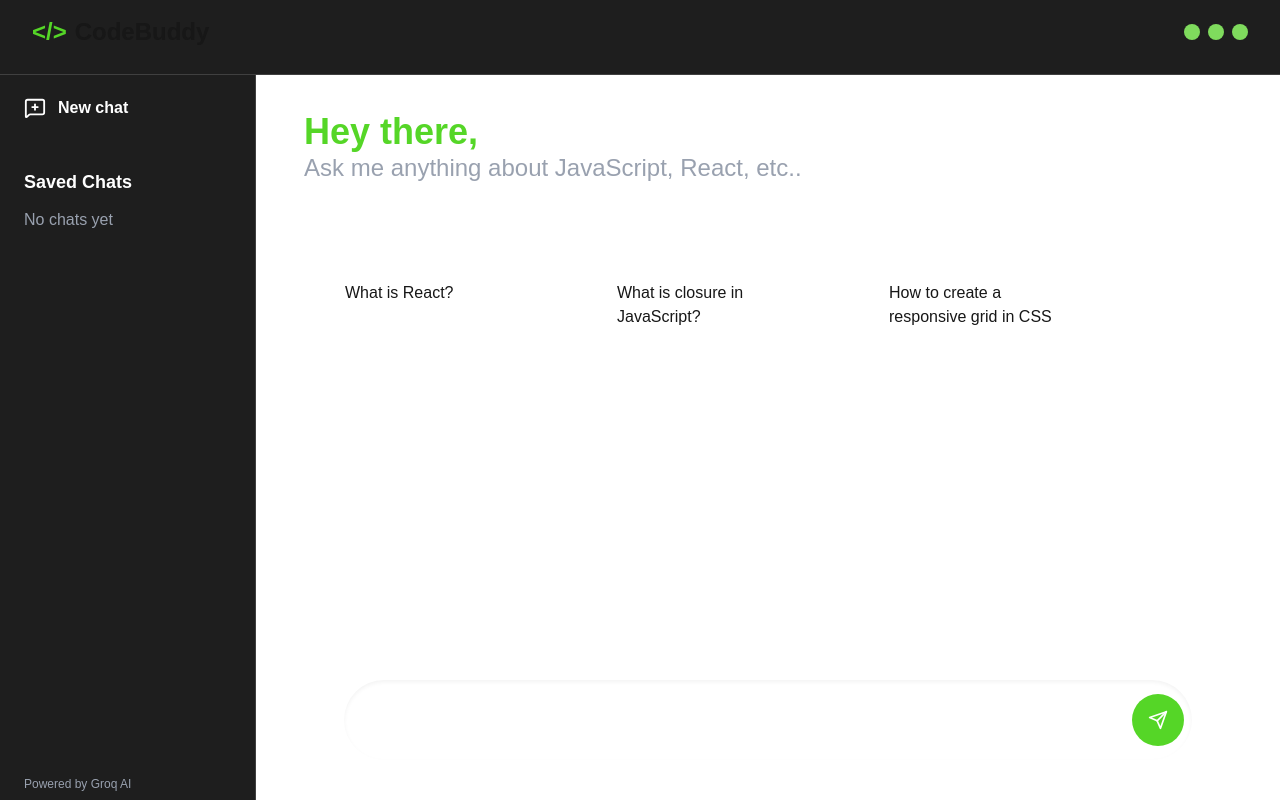
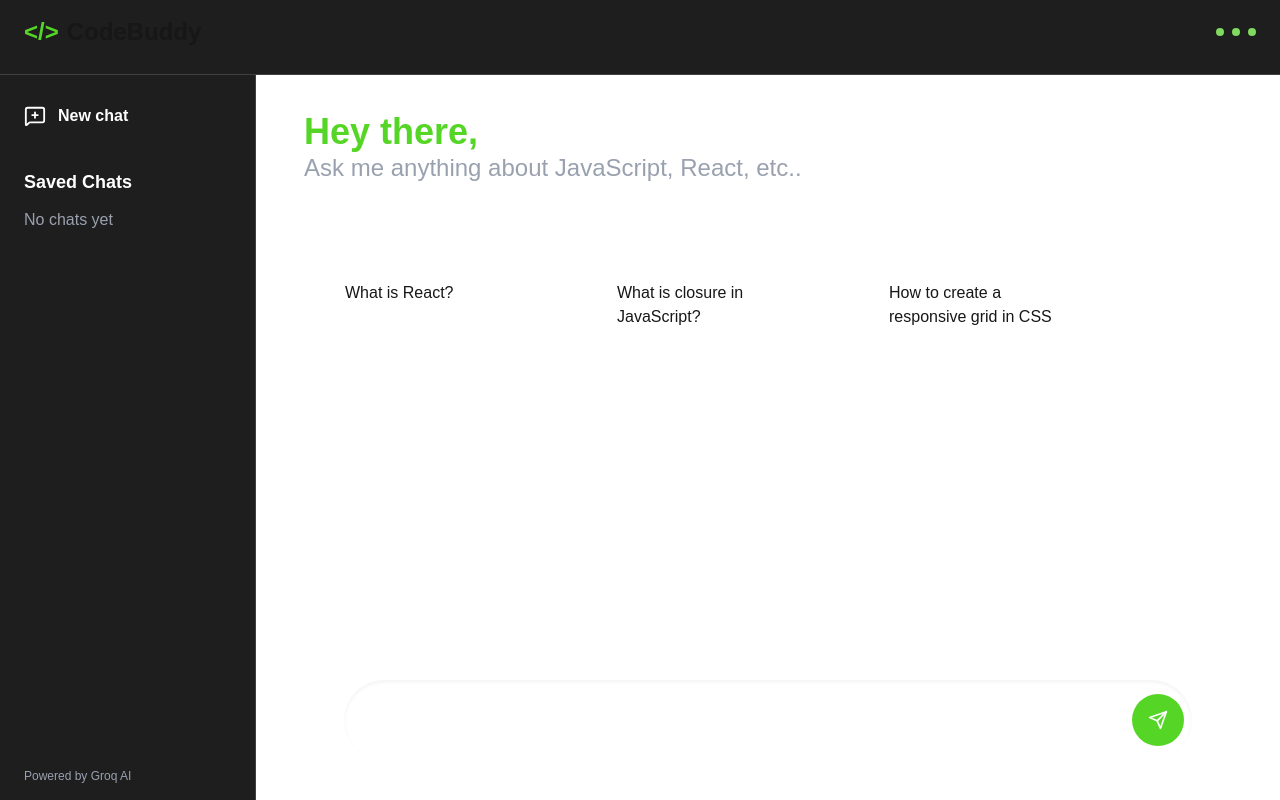
Before and after one commit to Fejiro-tech/CodeBuddy, a Next.js app: page /chatPage in a window 1280 px wide. Built offline with nearby package versions, Linux system fonts and the light colour scheme.

Commit message:
fixed padding

```diff
--- a/app/components/Navbar.jsx
+++ b/app/components/Navbar.jsx
@@ -18,7 +18,7 @@ const Navbar = () => {
                 <p className='text-[20px] md:text-[22px] lg:text-[24px] font-extrabold'>CodeBuddy</p>
             </div>
 
-            <div className=' space-x-8 lg:space-x-10 text-[18px] lg:text-[20px] font-semibold uppercase md:flex'>
+            <div className=' space-x-8 lg:space-x-10 text-[18px] lg:text-[20px] font-medium uppercase md:flex'>
                 <Link href="/" className="hover:text-[#FF5722] hidden md:block">Home</Link>
                 <Link href="#features" className="hover:text-[#FF5722] hidden md:block">Features</Link>
 
--- a/app/components/SideBar.jsx
+++ b/app/components/SideBar.jsx
@@ -27,11 +27,11 @@ const SideBar = ({
   };
 
   return (
-    <div className='bg-[#1e1e1e] border-r border-white/15 text-white h-screen flex flex-col py-8 px-6'>
+    <div className='bg-[#1e1e1e] border-r border-white/15 text-white h-screen flex flex-col py-10 px-6'>
 
       <button
         onClick={startNewChat}
-        className="w-fit mb-12 flex items-center gap-3"
+        className="w-fit mb-10 flex items-center gap-3"
       >
         <MessageSquarePlus size={22} />
         <span className='font-bold'>New chat</span>
--- a/app/components/TopBar.jsx
+++ b/app/components/TopBar.jsx
@@ -4,7 +4,7 @@ import Link from 'next/link'
 
 const TopBar = ({isMobileSidebarOpen, setIsMobileSidebarOpen}) => {
   return (
-    <div className='bg-[#1e1e1e] backdrop-blur-md border-b border-white/15 w-full flex  items-center justify-between py-6 px-8'>
+    <div className='bg-[#1e1e1e] backdrop-blur-md border-b border-white/15 w-full flex  items-center justify-between py-6 px-6'>
       <Link className='flex items-center' href="/">
         <span className=" text-[20px] md:text-[22px] lg:text-[24px]  font-extrabold pr-2 text-[#55d627]">
           &lt;/&gt;
@@ -14,9 +14,9 @@ const TopBar = ({isMobileSidebarOpen, setIsMobileSidebarOpen}) => {
 
       <div className='gap-2 items-center hidden lg:flex'>
 
-        <span className='w-2 md:w-4 h-2 md:h-4 bg-[#7fdb5d] rounded-full'></span>
-        <span className='w-2 md:w-4 h-2 md:h-4 bg-[#7fdb5d] rounded-full'></span>
-        <span className='w-2 md:w-4 h-2 md:h-4 bg-[#7fdb5d] rounded-full'></span>
+        <span className='w-2 h-2 bg-[#7fdb5d] rounded-full'></span>
+        <span className='w-2 h-2 bg-[#7fdb5d] rounded-full'></span>
+        <span className='w-2 h-2 bg-[#7fdb5d] rounded-full'></span>
       </div>
 
 
```
